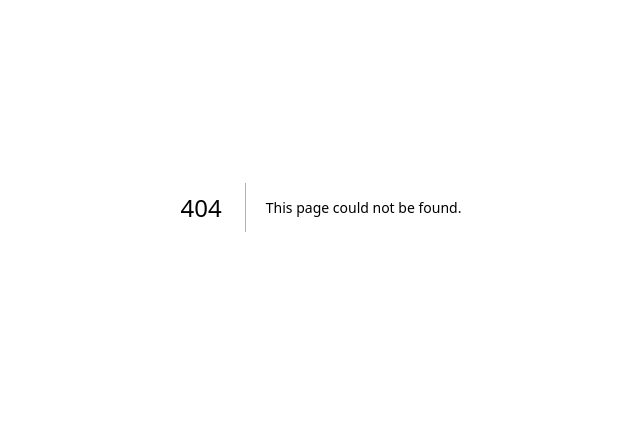
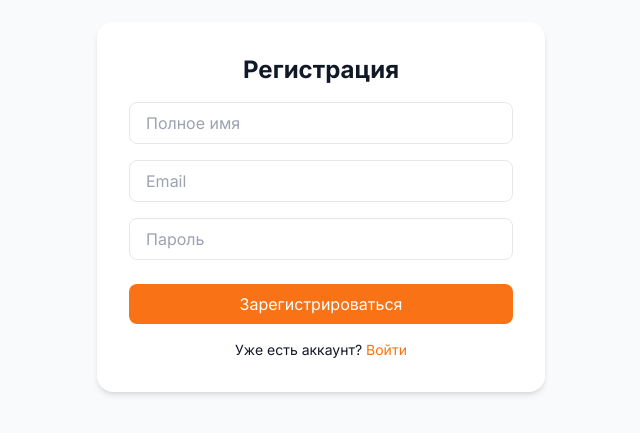
Before and after one commit to nuxotetotmailsvoboden-lgtm/trust.kz, a Next.js app: page /auth/register in a window 1280 px wide. Before the commit this address had no page. Shown: the part 193-626 px from the top of the page, without its empty margins (319-959 px from the left). Built offline with nearby package versions, Linux system fonts and the light colour scheme.

Commit message:
Create page.tsx

```diff
--- /dev/null
+++ b/app/auth/register/page.tsx
@@ -0,0 +1,66 @@
+'use client'
+
+import { useState } from 'react'
+import { createClient } from '@/utils/supabase/client'
+import { useRouter } from 'next/navigation'
+
+export default function Register() {
+  const [email, setEmail] = useState('')
+  const [password, setPassword] = useState('')
+  const [fullName, setFullName] = useState('')
+  const [error, setError] = useState('')
+  const router = useRouter()
+  const supabase = createClient()
+
+  const handleRegister = async (e: React.FormEvent) => {
+    e.preventDefault()
+    const { error } = await supabase.auth.signUp({
+      email,
+      password,
+      options: {
+        data: { full_name: fullName }
+      }
+    })
+    if (error) setError(error.message)
+    else router.push('/auth/login?message=Проверьте почту для подтверждения')
+  }
+
+  return (
+    <div className="min-h-screen flex items-center justify-center bg-gray-50">
+      <form onSubmit={handleRegister} className="bg-white p-8 rounded-2xl shadow-md w-full max-w-md">
+        <h2 className="text-2xl font-bold text-center">Регистрация</h2>
+        {error && <p className="text-red-500 text-sm mt-2">{error}</p>}
+        <input
+          type="text"
+          placeholder="Полное имя"
+          value={fullName}
+          onChange={e => setFullName(e.target.value)}
+          className="w-full border rounded-lg px-4 py-2 mt-4"
+          required
+        />
+        <input
+          type="email"
+          placeholder="Email"
+          value={email}
+          onChange={e => setEmail(e.target.value)}
+          className="w-full border rounded-lg px-4 py-2 mt-4"
+          required
+        />
+        <input
+          type="password"
+          placeholder="Пароль"
+          value={password}
+          onChange={e => setPassword(e.target.value)}
+          className="w-full border rounded-lg px-4 py-2 mt-4"
+          required
+        />
+        <button type="submit" className="w-full bg-trust-orange text-white py-2 rounded-lg mt-6 hover:bg-orange-600">
+          Зарегистрироваться
+        </button>
+        <p className="text-sm text-center mt-4">
+          Уже есть аккаунт? <a href="/auth/login" className="text-trust-orange">Войти</a>
+        </p>
+      </form>
+    </div>
+  )
+}
```
